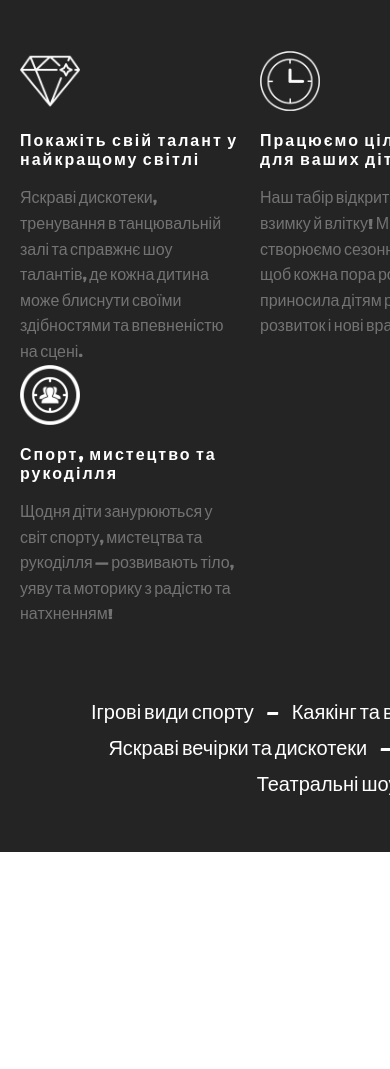
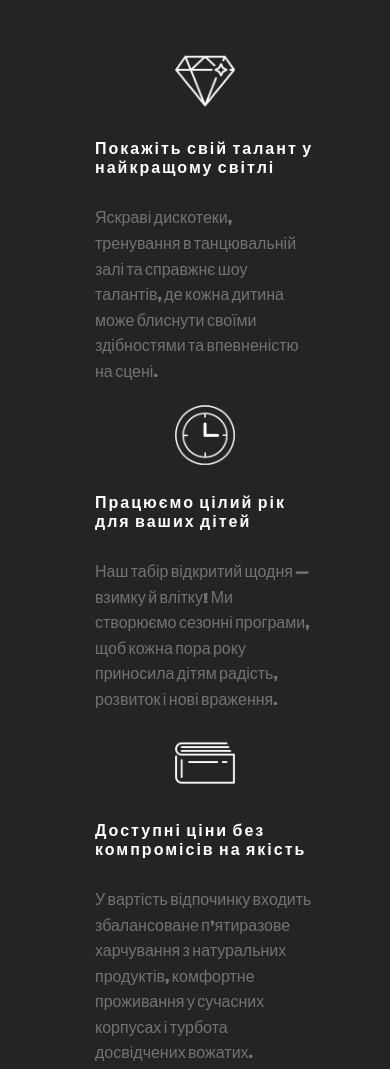
Before and after one commit to 0trava/Chaika_summer-Camp, a plain HTML site: page index.html in a window 390 px wide. Shown: the part 4580-5649 px from the top of the page. Before the commit the page ends 5432 px from the top, so only its background shows below. Drawn offline with nearby package versions, Linux system fonts and the light colour scheme.

Commit message:
section 3 add style

```diff
--- a/css/components/our_advantages.css
+++ b/css/components/our_advantages.css
@@ -53,7 +53,8 @@
 }
 
 .section3 .grid_3 h5 {
-    margin-top: 20px;
+    margin-top: 28px;
+    margin-bottom: 28px;
 
 }
 
@@ -64,13 +65,31 @@
 /* MOBILE ADAPTIVE */
 
 @media (max-width: 430px) {
-    .programs_overview .grid_6 {
-        width: 80vw;
+    .section3 .row {
+        width: 100vw;
+        display: flex;
+        flex-direction: column;
+        justify-content: center;
+        align-items: center;
     }
 
-    .programs_overview .cntr {
-        width: 80vw;
-        font-size: 30px;
+    .section3 .grid_3 {
+
+        display: flex;
+        flex-direction: column;
+        justify-content: center;
+        align-items: center;
+        margin: 0;
+        margin-bottom: 20px;
 
     }
+
+    .section3 .grid_list_3 {
+        display: flex;
+        flex-direction: column;
+        justify-content: center;
+        align-items: center;
+        margin: 0;
+        margin-bottom: 20px;
+    }
 }
--- a/index.html
+++ b/index.html
@@ -291,8 +291,7 @@
 
         </div>
 
-        <div>
-
+        <div class="grid_list">
                 <p class="mod1">
                     <a href="#">Ігрові види спорту</a> –
                     <a href="#">Каякінг та велопрогулянки</a> –
@@ -302,7 +301,7 @@
                     <a href="#">Зміцнення імунітету</a> – <br>
                     <a href="#">Театральні шоу </a> –
                     <a href="#">Сонце, засмага та вітамін D</a>
-                    </p>
+                </p>
         </div>
     </div>
     </section>
```
